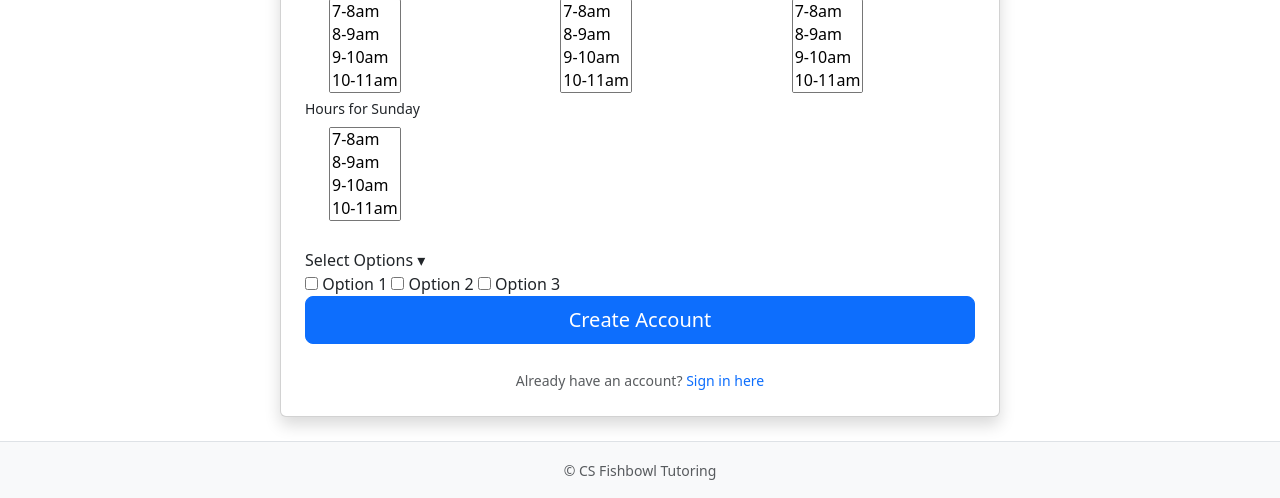
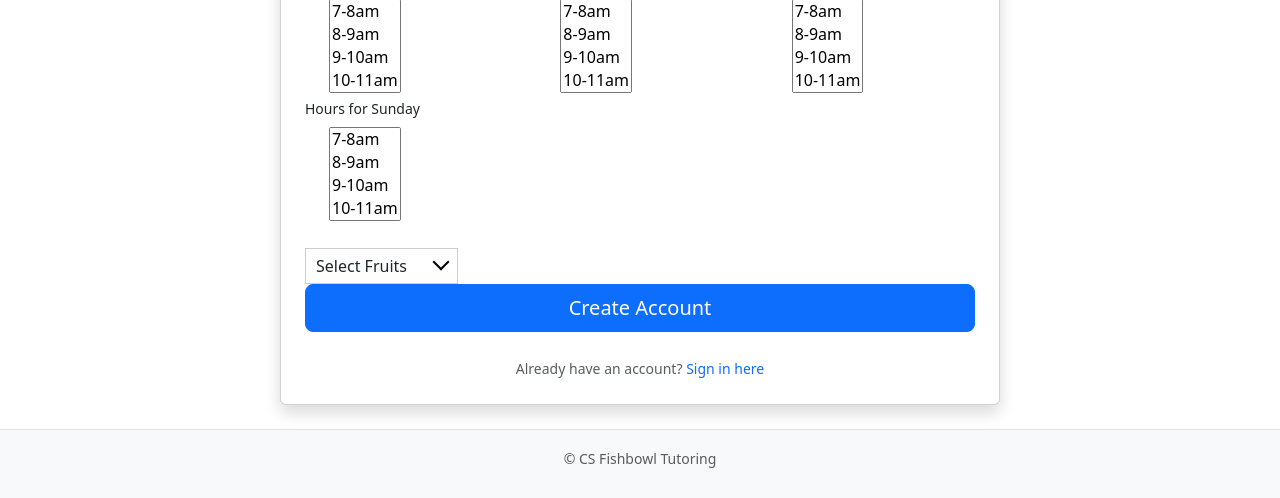
Before and after one commit to NoahWanless/tutorwebsite, a Django app: page /accounts/signup/ in a window 1280 px wide. Shown: the part 897-1395 px from the top of the page. After the commit the page ends 1365 px from the top, so only its background shows below. Run offline with Django 5.2, Linux system fonts and the light colour scheme.

Commit message:
im done for the day:(

```diff
--- /dev/null
+++ b/static/css/stuff2.css
@@ -0,0 +1,51 @@
+.dropdown-check-list {
+  display: inline-block;
+}
+
+.dropdown-check-list .anchor {
+  position: relative;
+  cursor: pointer;
+  display: inline-block;
+  padding: 5px 50px 5px 10px;
+  border: 1px solid #ccc;
+}
+
+.dropdown-check-list .anchor:after {
+  position: absolute;
+  content: "";
+  border-left: 2px solid black;
+  border-top: 2px solid black;
+  padding: 5px;
+  right: 10px;
+  top: 20%;
+  -moz-transform: rotate(-135deg);
+  -ms-transform: rotate(-135deg);
+  -o-transform: rotate(-135deg);
+  -webkit-transform: rotate(-135deg);
+  transform: rotate(-135deg);
+}
+
+.dropdown-check-list .anchor:active:after {
+  right: 8px;
+  top: 21%;
+}
+
+.dropdown-check-list ul.items {
+  padding: 2px;
+  display: none;
+  margin: 0;
+  border: 1px solid #ccc;
+  border-top: none;
+}
+
+.dropdown-check-list ul.items li {
+  list-style: none;
+}
+
+.dropdown-check-list.visible .anchor {
+  color: #0094ff;
+}
+
+.dropdown-check-list.visible .items {
+  display: block;
+}
--- a/templates/base.html
+++ b/templates/base.html
@@ -1,3 +1,4 @@
+{% load static %}
 <!DOCTYPE html>
 <html lang="en">
 <head>
@@ -5,6 +6,7 @@
     <meta name="viewport" content="width=device-width, initial-scale=1">
     <title>{% block title %}Tutoring App{% endblock title %}</title>
     <link href="https://cdn.jsdelivr.net/npm/bootstrap@5.3.3/dist/css/bootstrap.min.css" rel="stylesheet">
+
 </head>
 <body class="d-flex flex-column min-vh-100">
     <nav class="navbar navbar-dark bg-dark">
@@ -48,6 +50,5 @@
         </div>
     </footer>
     <script src="https://cdn.jsdelivr.net/npm/bootstrap@5.3.3/dist/js/bootstrap.bundle.min.js"></script>
-    <script src="static/pages/js/myscript.js"></script>
 </body>
 </html>
--- a/templates/registration/signup.html
+++ b/templates/registration/signup.html
@@ -1,5 +1,11 @@
 {% extends "base.html" %}
 {% block content %}
+{% load static %}
+<head>
+<link href="{% static 'css/stuff2.css' %}" rel="stylesheet">
+</head>
+<body>
+
 <div class="container mt-5">
     <div class="row justify-content-center">
         <div class="col-md-8">
@@ -292,14 +298,18 @@
 
 
 
-                            <div class="dropdown">
-                                <div class="dropdown-btn" onclick="toggleDropdown()">Select Options ▾</div>
-                                    <div class="dropdown-content" id="dropdownMenu">
-                                        <label><input type="checkbox" value="option1"> Option 1</label>
-                                        <label><input type="checkbox" value="option2"> Option 2</label>
-                                        <label><input type="checkbox" value="option3"> Option 3</label>
-                                    </div>
-                            </div>
+                        <div id="list1" class="dropdown-check-list" tabindex="100">
+                        <span class="anchor">Select Fruits</span>
+                        <ul class="items">
+                            <li><input type="checkbox" />Apple </li>
+                            <li><input type="checkbox" />Orange</li>
+                            <li><input type="checkbox" />Grapes </li>
+                            <li><input type="checkbox" />Berry </li>
+                            <li><input type="checkbox" />Mango </li>
+                            <li><input type="checkbox" />Banana </li>
+                            <li><input type="checkbox" />Tomato</li>
+                        </ul>
+                        </div>
 
 
 
@@ -318,4 +328,6 @@
         </div>
     </div>
 </div>
+<script src="{% static 'js/stuff.css' %}"></script>
+</body>
 {% endblock content %}
```
Also changed, not shown: pages/static/pages/css/stuff2.css (deleted, +0 -34 lines), pages/static/pages/js/stuff.js (deleted, +0 -11 lines), static/js/stuff.js (added, +11 -0 lines), static/test.txt (added).
